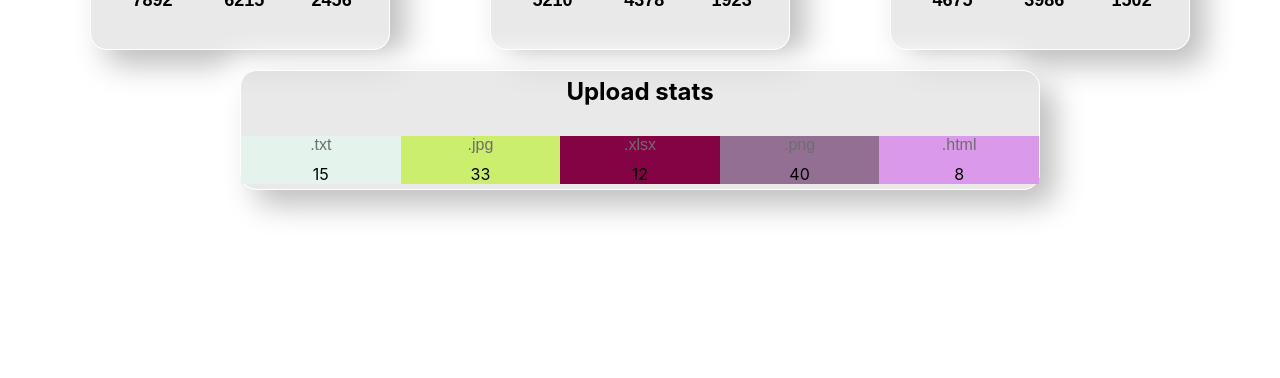
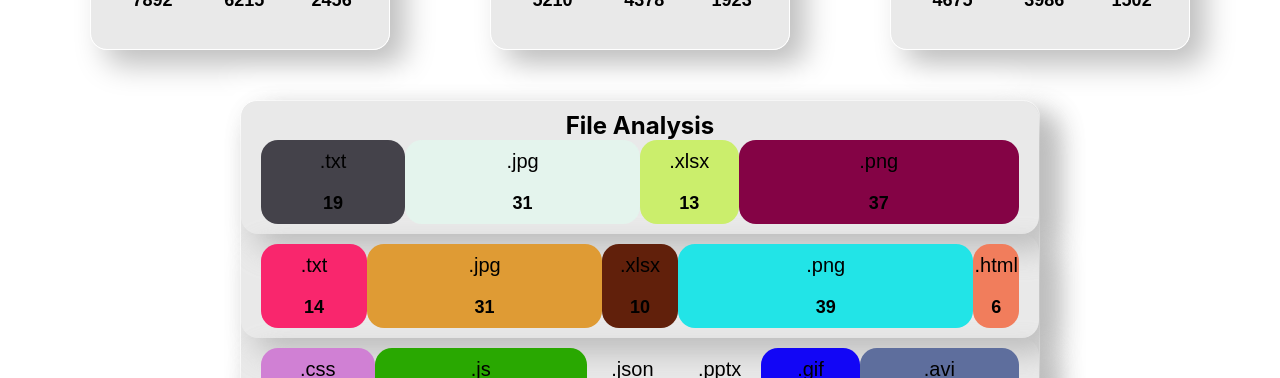
Before and after one commit to bondarenkoai/react-components, a React (Create React App) app: page / in a window 1280 px wide. Shown: the part 422-800 px from the top of the page. Built offline with nearby package versions, Linux system fonts and the light colour scheme.

Commit message:
Statistics.jsx - Done

```diff
--- a/src/Components/Statistics/Statistics.jsx
+++ b/src/Components/Statistics/Statistics.jsx
@@ -1,12 +1,13 @@
 import css from './Statistics.module.css';
-// import statistics from '../../data/statistics.json';
+import statistics from '../../data/statistics.json';
 import { Stats } from './StatisticsTitle/StatisticsTitle';
 
 export const Statistics = () => {
     return (
         <div className={css.statistics}>
-            <h2 className="title">Upload stats</h2>
-            <Stats />
+            {statistics.map((innerArray, index) => (
+                <Stats key={index} data={innerArray} />
+            ))}
         </div>
     );
 };
--- a/src/Components/Statistics/Statistics.module.css
+++ b/src/Components/Statistics/Statistics.module.css
@@ -1,7 +1,9 @@
 .statistics {
     box-sizing: border-box;
     width: 800px;
-    height: 120px;
+    height: 100%;
+    padding: 0 10px;
+    margin: 30px 0;
     background: rgba(217, 217, 217, 0.58);
     border: 1px solid white;
     box-shadow: 15px 15px 30px #bebebe, -15px -15px 30px #ffffff;
--- a/src/Components/Statistics/StatisticsTitle/StatisticsTitle.jsx
+++ b/src/Components/Statistics/StatisticsTitle/StatisticsTitle.jsx
@@ -1,26 +1,29 @@
 import css from './StatisticsTitle.module.css';
-import statist from '../../../data/statistics.json';
+import getRandomTitle from '../getRandomTitle';
 
-// Функція для генерації випадкового кольору
 const getRandomColor = () => `#${Math.floor(Math.random() * 16777215).toString(16)}`;
 
-const statistics = statist[1];
+export const Stats = ({ data }) => {
+    const title = getRandomTitle();
 
-export const Stats = () => {
     return (
-        <div className={css.stats}>
-            {statistics.map(({ id, label, percentage }) => (
-                <ul
-                    className={css.statsList}
-                    key={id}
-                    style={{ backgroundColor: getRandomColor() }}
-                >
-                    <li className={css.statsItem} id={id}>
-                        <span className={css.label}>{label}</span>
-                        <span className={css.percentage}>{percentage}</span>
-                    </li>
+        <div className={css.statsContainer}>
+            {title && <h2 className="title">{title}</h2>}
+            <div className={css.stats}>
+                <ul className={css.statsList}>
+                    {data.map(({ id, label, percentage }, index) => (
+                        <li
+                            className={css.statsItem}
+                            id={id}
+                            key={index}
+                            style={{ backgroundColor: getRandomColor(), width: `${percentage}%` }}
+                        >
+                            <span className={css.label}>{label}</span>
+                            <span className={css.percentage}>{percentage}</span>
+                        </li>
+                    ))}
                 </ul>
-            ))}
+            </div>
         </div>
     );
 };
--- a/src/Components/Statistics/StatisticsTitle/StatisticsTitle.module.css
+++ b/src/Components/Statistics/StatisticsTitle/StatisticsTitle.module.css
@@ -1,6 +1,12 @@
+.statsContainer {
+    width: 100%;
+    padding: 10px;
+    box-shadow: 15px 15px 30px #bebebe;
+    border-radius: 17px;
+}
+
 .stats {
     width: 100%;
-    margin-top: 30px;
     position: relative;
     display: flex;
     flex-direction: row;
@@ -14,25 +20,32 @@
     justify-content: space-evenly;
     align-items: center;
     list-style-type: none;
-    padding: 0;
+    padding: 0 10px;
 }
 
 .label {
-    margin-bottom: 10px;
+    margin: 10px 0;
     font-family: Montserrat, sans-serif;
-    font-size: 16px;
+    font-size: 20px;
     font-weight: 500;
-    color: #6d6d6d;
+    color: #000000;
 }
 
 .statsItem {
     display: flex;
     flex-direction: column;
     align-items: center;
+    border-radius: 17px;
+    cursor: pointer;
 }
 
-.quantity {
-    margin: 10px;
+.statsItem:hover {
+    scale: 1.05;
+    transition: all 0.5s;
+}
+
+.percentage {
+    margin: 10px 0;
     cursor: pointer;
     font-family: Montserrat, sans-serif;
     font-size: 18px;
--- /dev/null
+++ b/src/Components/Statistics/getRandomTitle.jsx
@@ -0,0 +1,15 @@
+const getRandomTitle = () => {
+    const titles = [
+        'Upload stats',
+        '',
+        'User Statistics',
+        '',
+        'File Analysis',
+        '',
+        'Data Overview',
+    ];
+    const randomIndex = Math.floor(Math.random() * titles.length);
+    return titles[randomIndex];
+};
+
+export default getRandomTitle;
--- a/src/data/statistics.json
+++ b/src/data/statistics.json
@@ -1,34 +1,33 @@
 [
     [
-        { "id": "1", "label": ".txt", "percentage": 15 },
-        { "id": "2", "label": ".jpg", "percentage": 33 },
-        { "id": "3", "label": ".xlsx", "percentage": 12 },
-        { "id": "4", "label": ".png", "percentage": 40 },
-        { "id": "5", "label": ".html", "percentage": 8 }
+        { "id": "1", "label": ".txt", "percentage": 19 },
+        { "id": "2", "label": ".jpg", "percentage": 31 },
+        { "id": "3", "label": ".xlsx", "percentage": 13 },
+        { "id": "4", "label": ".png", "percentage": 37 }
     ],
 
     [
-        { "id": "21", "label": ".txt", "percentage": 15 },
-        { "id": "22", "label": ".jpg", "percentage": 33 },
-        { "id": "   23", "label": ".xlsx", "percentage": 12 },
-        { "id": "24", "label": ".png", "percentage": 40 },
-        { "id": "25", "label": ".html", "percentage": 8 }
+        { "id": "21", "label": ".txt", "percentage": 14 },
+        { "id": "22", "label": ".jpg", "percentage": 31 },
+        { "id": "23", "label": ".xlsx", "percentage": 10 },
+        { "id": "24", "label": ".png", "percentage": 39 },
+        { "id": "25", "label": ".html", "percentage": 6 }
     ],
     [
-        { "id": "31", "label": ".css", "percentage": 25 },
-        { "id": "32", "label": ".js", "percentage": 47 },
-        { "id": "33", "label": ".json", "percentage": 20 },
-        { "id": "34", "label": ".pptx", "percentage": 18 },
-        { "id": "35", "label": ".gif", "percentage": 22 },
-        { "id": "36", "label": ".avi", "percentage": 35 }
+        { "id": "31", "label": ".css", "percentage": 15 },
+        { "id": "32", "label": ".js", "percentage": 28 },
+        { "id": "33", "label": ".json", "percentage": 12 },
+        { "id": "34", "label": ".pptx", "percentage": 11 },
+        { "id": "35", "label": ".gif", "percentage": 13 },
+        { "id": "36", "label": ".avi", "percentage": 21 }
     ],
     [
-        { "id": "41", "label": ".xls", "percentage": 25 },
-        { "id": "42", "label": ".mp4", "percentage": 30 },
-        { "id": "43", "label": ".svg", "percentage": 15 },
-        { "id": "44", "label": ".doc", "percentage": 40 },
-        { "id": "45", "label": ".xml", "percentage": 15 },
-        { "id": "46", "label": ".txt", "percentage": 10 },
+        { "id": "41", "label": ".xls", "percentage": 15 },
+        { "id": "42", "label": ".mp4", "percentage": 19 },
+        { "id": "43", "label": ".svg", "percentage": 9 },
+        { "id": "44", "label": ".doc", "percentage": 24 },
+        { "id": "45", "label": ".xml", "percentage": 9 },
+        { "id": "46", "label": ".txt", "percentage": 4 },
         { "id": "47", "label": ".png", "percentage": 20 }
     ]
 ]
```
